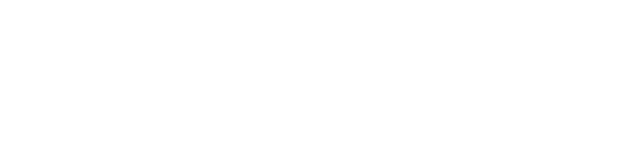
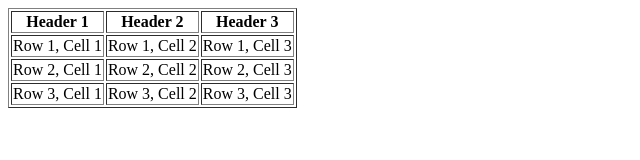
Before and after one commit to Tomek077/STRONA-HTML-CSS, a plain HTML site: page index.html in a window 1280 px wide. Shown: the whole page, without its empty margins (0-640 px from the left). Drawn offline with Linux system fonts and the light colour scheme.

Commit message:
Dodanie tabeli

```diff
--- a/index.html
+++ b/index.html
@@ -6,6 +6,31 @@
     <title>Document</title>
 </head>
 <body>
-
+<table border="1">
+    <thead>
+        <tr>
+            <th>Header 1</th>
+            <th>Header 2</th>
+            <th>Header 3</th>
+        </tr>
+    </thead>
+    <tbody>
+        <tr>
+            <td>Row 1, Cell 1</td>
+            <td>Row 1, Cell 2</td>
+            <td>Row 1, Cell 3</td>
+        </tr>
+        <tr>
+            <td>Row 2, Cell 1</td>
+            <td>Row 2, Cell 2</td>
+            <td>Row 2, Cell 3</td>
+        </tr>
+        <tr>
+            <td>Row 3, Cell 1</td>
+            <td>Row 3, Cell 2</td>
+            <td>Row 3, Cell 3</td>
+        </tr>
+    </tbody>
+</table>
 </body>
 </html>
```
